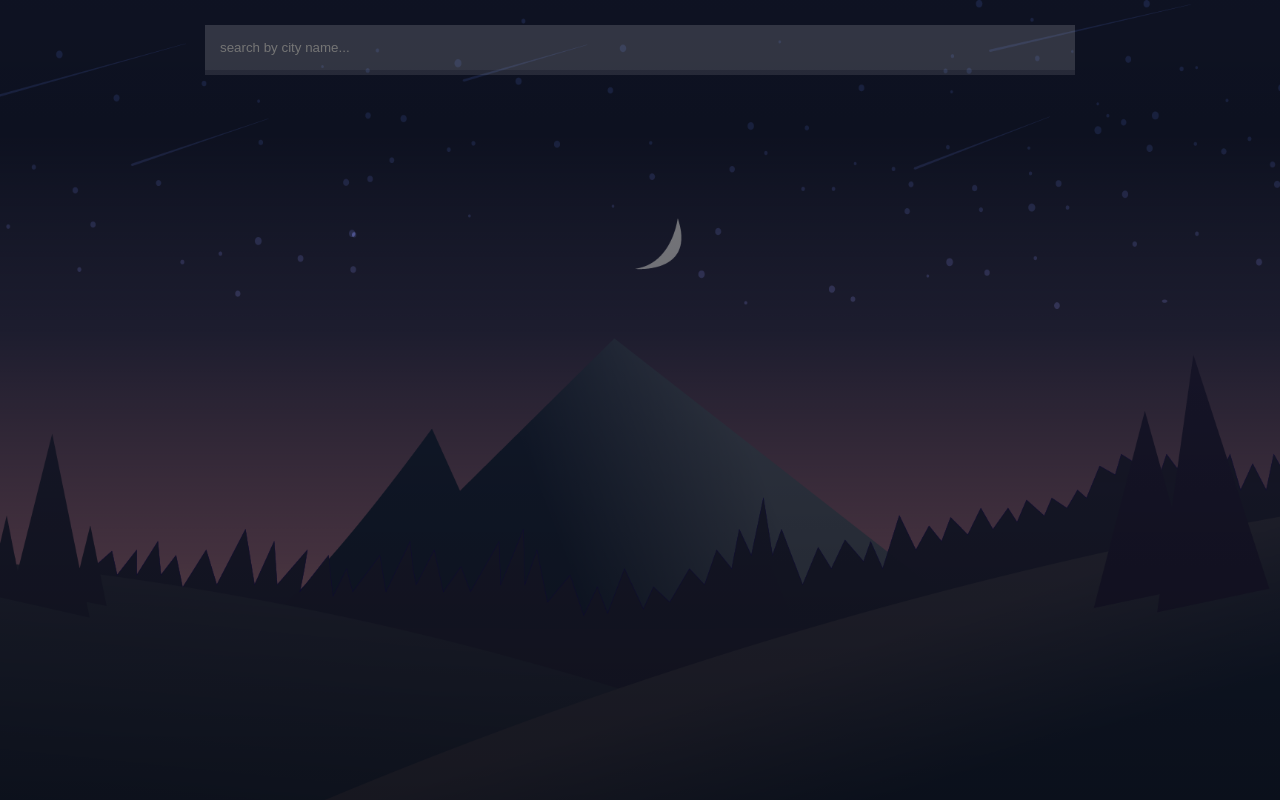
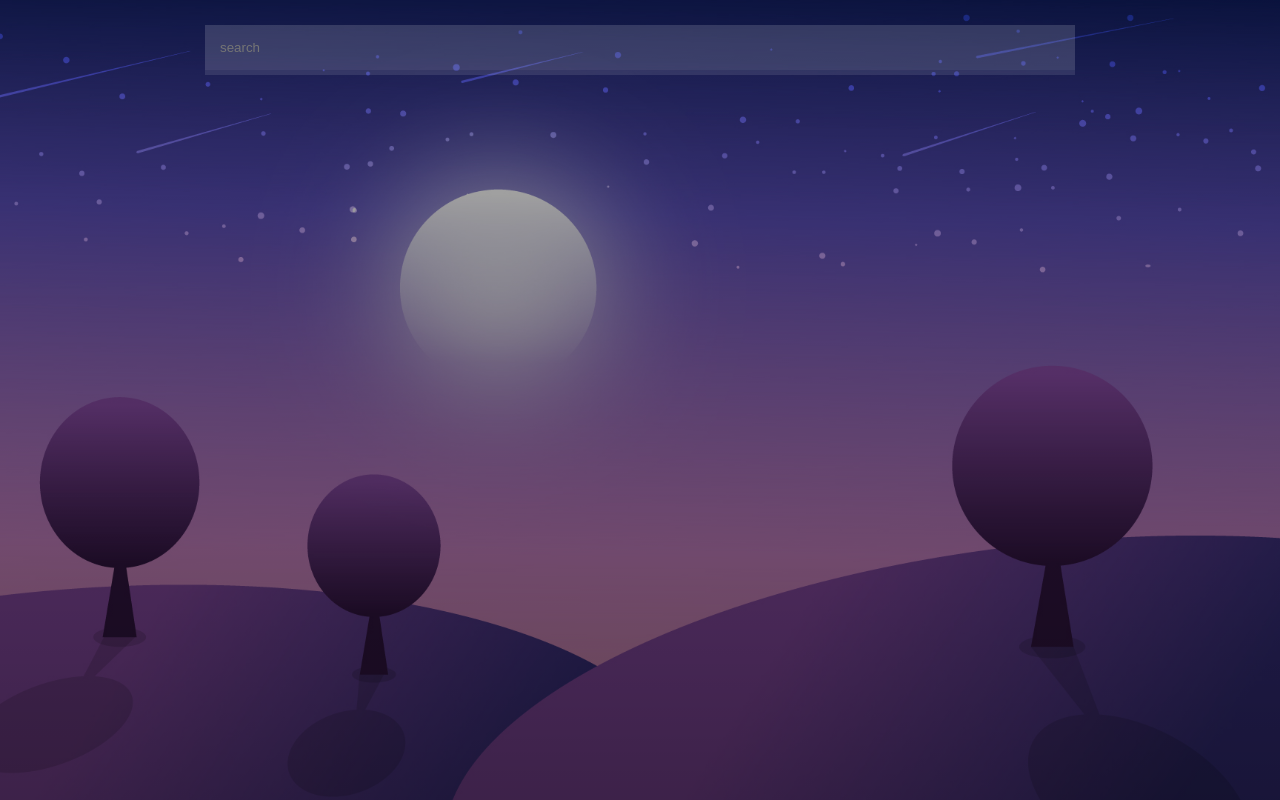
Before and after one commit to ajiiz/weather-react-app, a React (Create React App) app: page / in a window 1280 px wide. Built offline with nearby package versions, Linux system fonts and the light colour scheme.

Commit message:
Added ErrorDisplay component and conditional rendering if city is not found

```diff
--- a/src/components/App.js
+++ b/src/components/App.js
@@ -2,6 +2,7 @@ import React,{ useState }from 'react'
 import SearchBox from './SearchBox'
 import LocationBox from './LocationBox'
 import WeatherBox from './WeatherBox'
+import ErrorDisplay from './ErrorDisplay'
 
 const api = {
     key: "44e58be5753bc1e714c0d371b5ad00fb",
@@ -20,12 +21,16 @@ const App = () => {
             .then(result => {
                 setQuery('')
                 setWeather(result)
+                console.log(result)
             })
         }
     }
 
     return (
-        <div className="app">
+        <div className={(typeof weather.main != "undefined") ?
+            ((weather.main.temp < 20) ?
+                'app background-cold' : 'app')
+            :'app'}>
             <main>
                 <SearchBox search={search} value={query} setQuery={setQuery} />
                 {(typeof weather.main != "undefined") ?
@@ -33,7 +38,9 @@ const App = () => {
                         <LocationBox city={weather.name} country={weather.sys.country}/>
                         <WeatherBox temp={weather.main.temp} weatherSky={weather.weather[0].main}/>
                     </div>)
-                    : ('')
+                    : (
+                        (weather.cod === "404") ? <ErrorDisplay /> : ''
+                    )
                 }
             </main>
         </div>
--- /dev/null
+++ b/src/components/ErrorDisplay.js
@@ -0,0 +1,11 @@
+import React from 'react'
+
+function ErrorDisplay() {
+    return (
+        <div className="location-box">
+            <div className="location">404 Not Found</div>
+        </div>
+    )
+}
+
+export default ErrorDisplay
--- a/src/components/SearchBox.js
+++ b/src/components/SearchBox.js
@@ -7,7 +7,7 @@ const SearchBox = (props) => {
             <input
                 type="text"
                 className="search-bar"
-                placeholder="search by city name..."
+                placeholder="search"
                 onChange={e => props.setQuery(e.target.value)}
                 value={props.value}
                 onKeyPress={props.search}
--- a/src/styles/index.css
+++ b/src/styles/index.css
@@ -9,14 +9,14 @@ body {
 }
 
 .app {
-    background-image: url('../assets/background_1.png');
+    background-image: url('../assets/background_2.jpg');
     background-position: center;
     background-size: cover;
     transition: 0.4s ease-out;
 }
 
-.app-background-change {
-    background-image: url('../assets/background_2.jpg');
+.app.background-cold {
+    background-image: url('../assets/background_1.png');
 }
 
 main {
```
